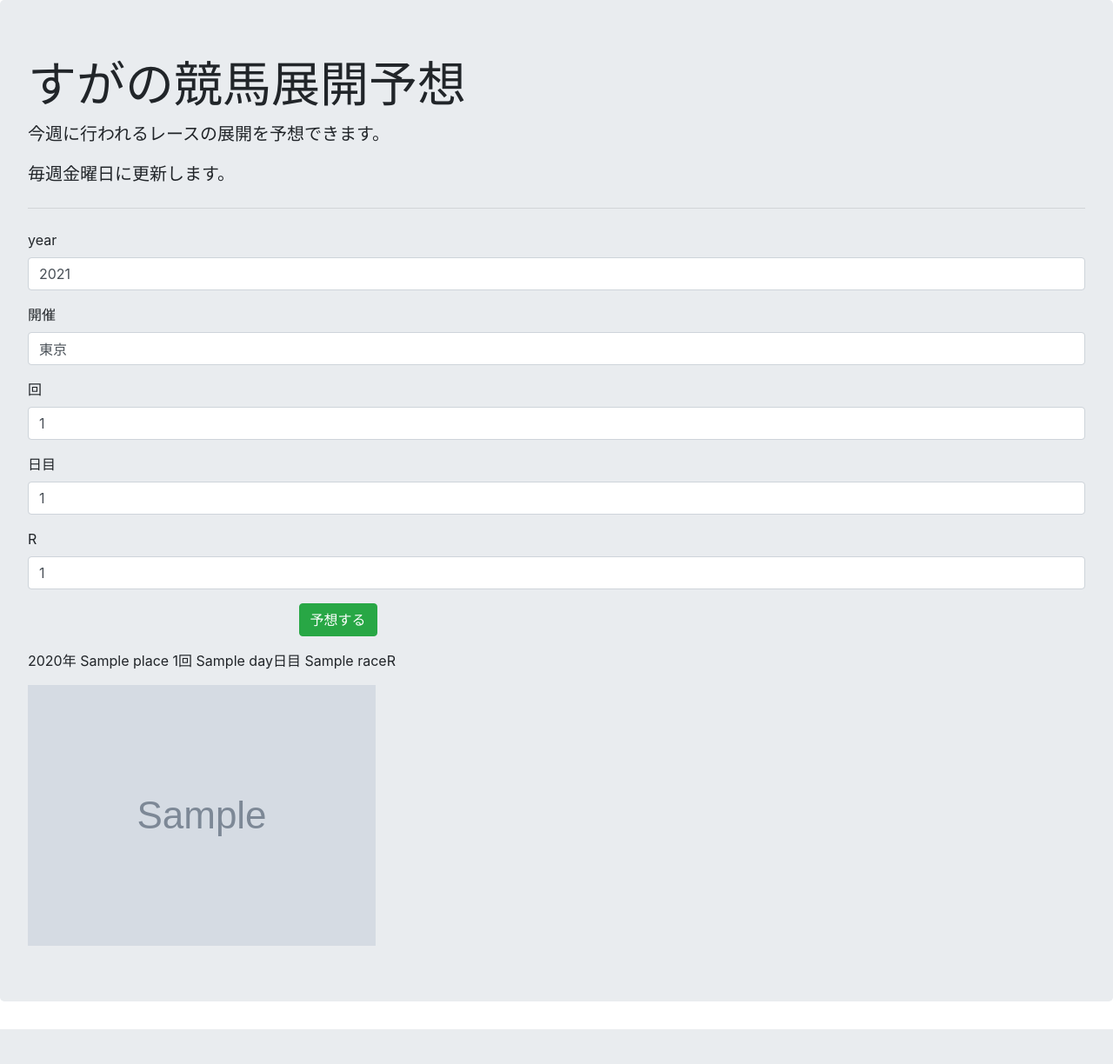
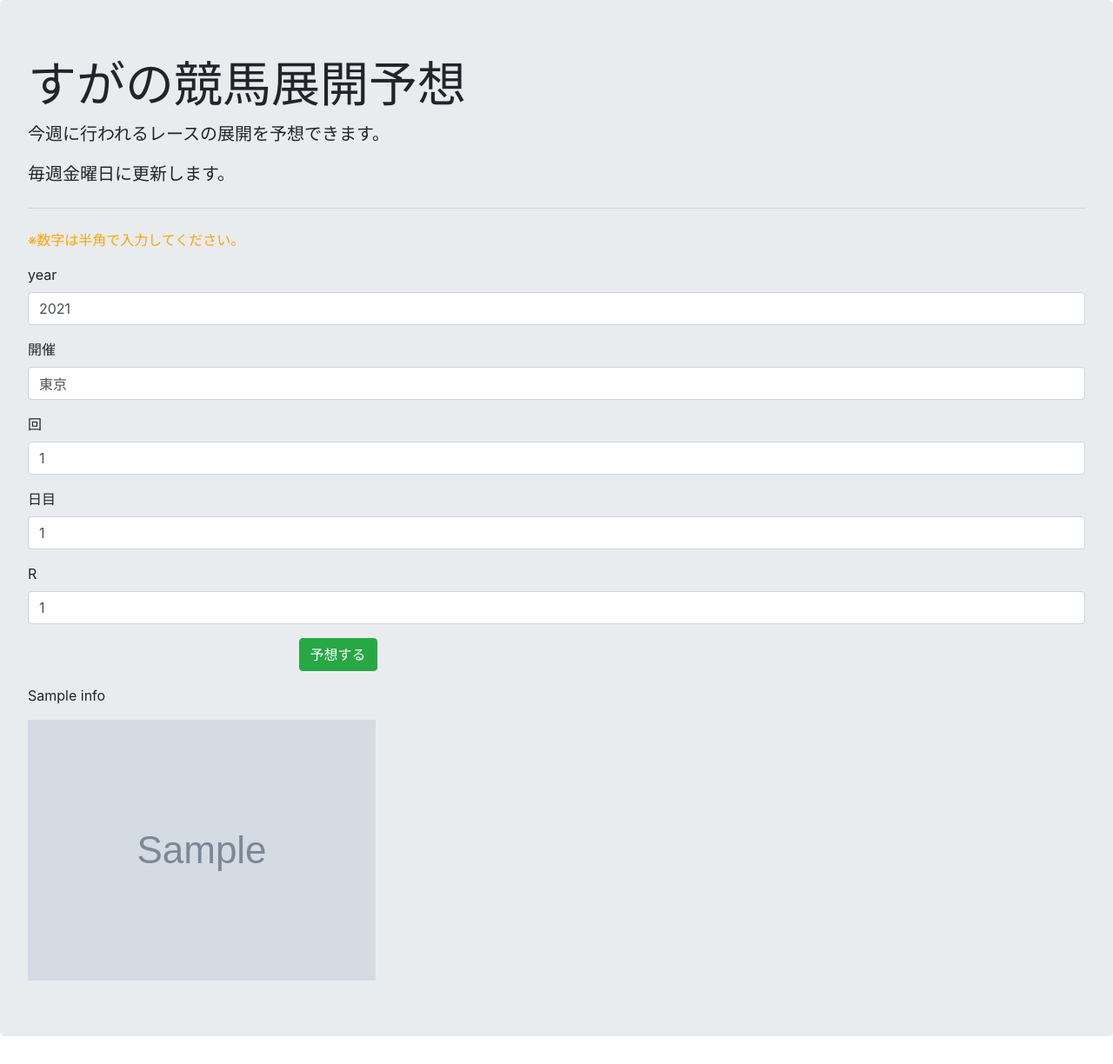
Before and after one commit to zuga66643/keiba_forecast, a Django app: template keiba_forecasts/templates/keiba_forecasts/index.html in a window 1280 px wide. Shown: the whole page at 87% size. Before the commit the page ends 1184 px from the top, so only its background shows below. Run offline with Django 3.2, Linux system fonts and the light colour scheme; tables that the repository leaves empty hold one stand-in row (values such as "Sample post"); the template is opened without the code that fills it: values that come from a table or form of the project are taken from there, most other values are stand-ins (such as "Sample title", 1, 10 or a date in 2020); grey boxes marked "Sample" are stand-in pictures; some libraries are stand-ins or nearby versions.

Commit message:
imageの幅設定追加

```diff
--- a/keiba_forecasts/templates/keiba_forecasts/index.html
+++ b/keiba_forecasts/templates/keiba_forecasts/index.html
@@ -3,6 +3,7 @@
 {% load static %}
 
 {% block content %}
+  <p><span style="color:orange;">※数字は半角で入力してください。</span></p>
   <form method="POST" class="post-form">{% csrf_token %}
     {% bootstrap_form form layout='horizontal' %}
     <div class="form-group row">
@@ -11,6 +12,6 @@
       </div>
     </div>
   </form>
-  <p>{{year}}年 {{place}} {{num}}回 {{day}}日目 {{race}}R</p>
-  <img src={{src}} />
+  <p>{{ info }}</p>
+  <img src={{src}} / class="img-fluid" alt="Responsive image">
 {% endblock content %}
```
Also changed, not shown: keiba_forecasts/views.py (+8 -4 lines).
